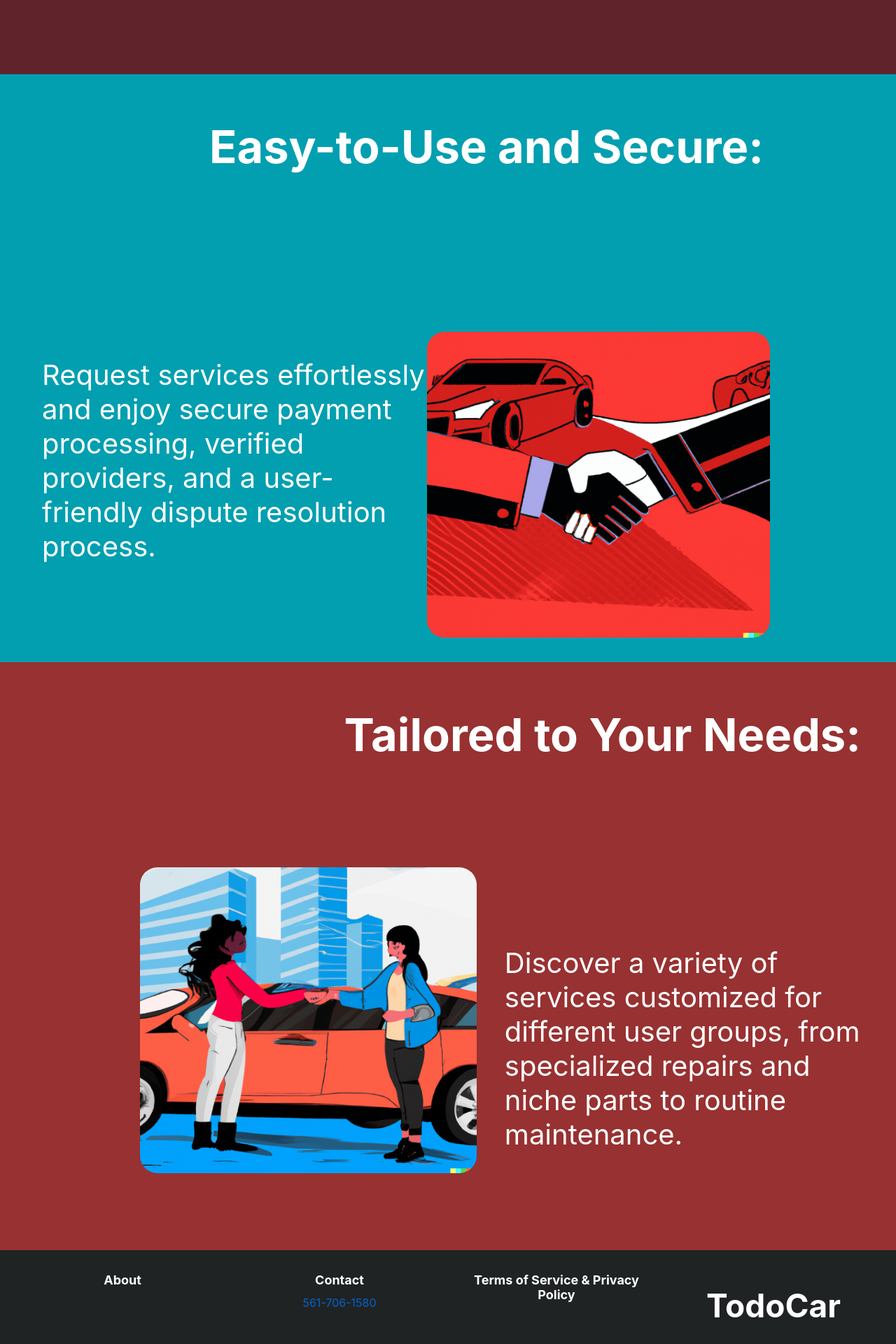
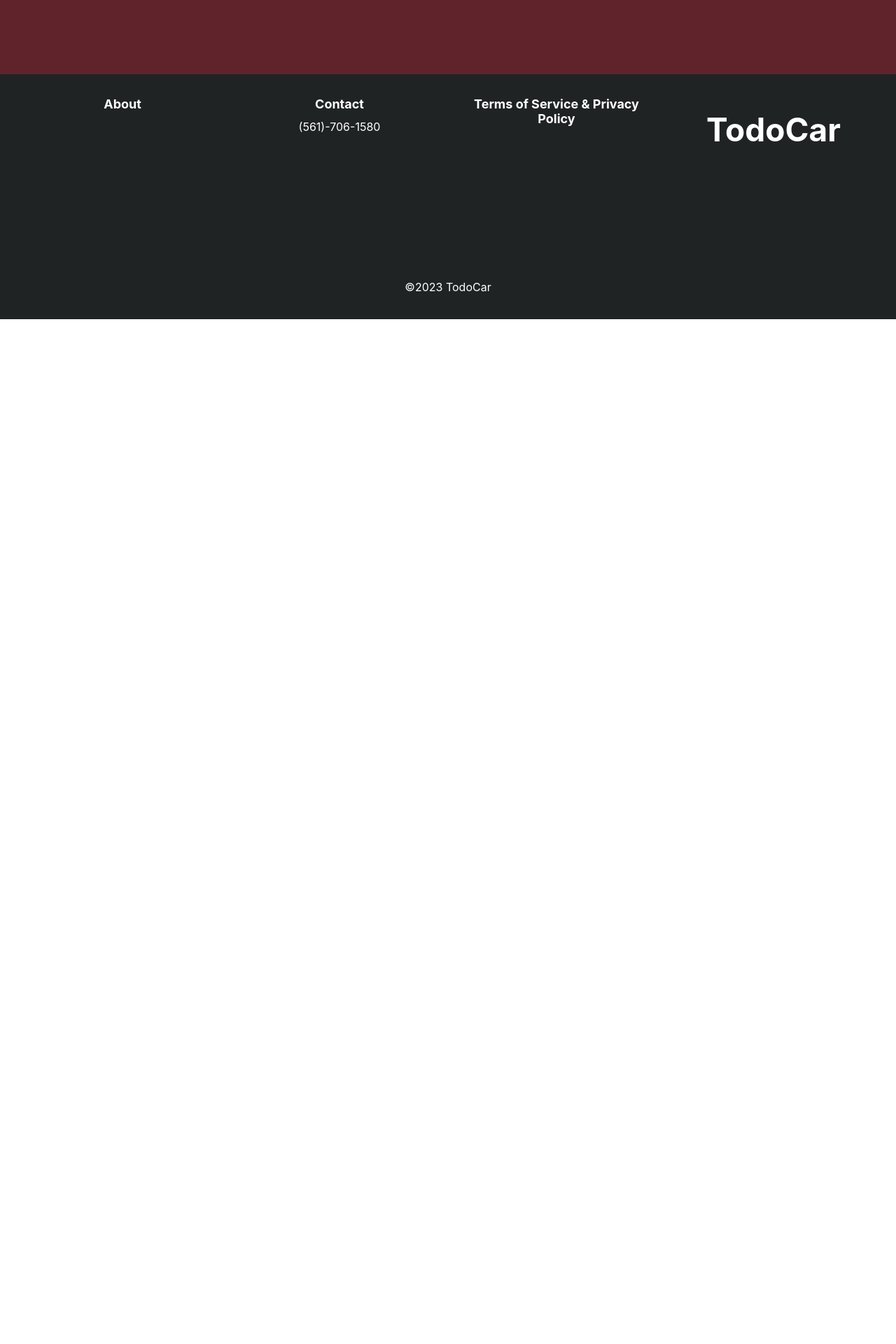
Before and after one commit to jacoboforero/TodoCar-FrontEnd, a SvelteKit app: page / in a window 1280 px wide. Shown: the part 3311-5231 px from the top of the page at 70% size. After the commit the page ends 3767 px from the top, so only its background shows below. Built offline with nearby package versions, Linux system fonts and the light colour scheme.

Commit message:
updated landing page

```diff
--- a/src/Landing/maincontent.svelte
+++ b/src/Landing/maincontent.svelte
@@ -1,11 +1,10 @@
-
-
 <div id="welcome-section">
 	<h1 class="title">Welcome to TodoCar</h1>
 	<p class="description">
-    TodoCar is a Super-app for the Car industry. A free marketplace where car dealers,
-    body shops, and customers are brought united with service providers, optimizing each party’s time and money.
-    A diverse variety of services can be offered and acquired and delivered on-site, in an open market fashion.
+		TodoCar is a Super-app for the Car industry. A free marketplace where car dealers, body shops,
+		and customers are brought united with service providers, optimizing each party’s time and money.
+		A diverse variety of services can be offered and acquired and delivered on-site, in an open
+		market fashion.
 	</p>
 </div>
 
@@ -13,15 +12,19 @@
 	<h2 class="subtitle">Popular Services</h2>
 	<section class="services">
 		<article class="service">
-      <img class="service-img" src="/tradeInPhoto.avif" alt="Trade in offer by whole sellers">
+			<img class="service-img" src="/tradeInPhoto.avif" alt="Trade in offer by whole sellers" />
 			<h2 class="service-title">Trade in offer by whole sellers</h2>
 		</article>
 		<article class="service">
-      <img class="service-img" src="/expertConsultantPhoto.avif" alt="Dealer Advertising Expert Consultant">
+			<img
+				class="service-img"
+				src="/expertConsultantPhoto.avif"
+				alt="Dealer Advertising Expert Consultant"
+			/>
 			<h2 class="service-title">Dealer Advertising Expert Consultant</h2>
 		</article>
 		<article class="service">
-      <img class="service-img" src="/carDetailingPhoto.avif" alt="Car Detailing">
+			<img class="service-img" src="/carDetailingPhoto.avif" alt="Car Detailing" />
 			<h2 class="service-title">Car Detailing</h2>
 		</article>
 	</section>
@@ -31,46 +34,25 @@
 	<h1 class="title">One-Stop Automotive Marketplace</h1>
 	<div class="section-content">
 		<p class="description">
-      Find a wide range of automotive services for dealerships, body shops, and individual car owners, all in one convenient location.
+			Find a wide range of automotive services for dealerships, body shops, and individual car
+			owners, all in one convenient location.
 		</p>
-    <img class="section-img" src="/handsShaking.png" alt="Hands shaking in front of car">
+		<img class="section-img" src="/handsShaking.png" alt="Hands shaking in front of car" />
 	</div>
 </div>
 
 <div class="section" id="section-2">
 	<h1 class="title">Save Time and Money:</h1>
 	<div class="section-content">
-    <img class="section-img" src="/saveTimeAndMoney.png" alt="people shaking hands">
+		<img class="section-img" src="/saveTimeAndMoney.png" alt="people shaking hands" />
 		<p class="description">
-      Compare quotes, read reviews, and choose the best service provider to suit your needs and budget
-    </p>
-  </div>
-</div>
-
-<div class="section" id="section-3" style="background: #029FB0;">
-  <h1 class="title" style="color: #FFF; font-size: 65px; margin-left:70px">Easy-to-Use and Secure:</h1>
-  <div class="section-content" style="display: flex; justify-content: space-between; align-items: center; width: 100%; height: 100%;">
-    <p class="description" style="width: 555px; height: 363px; color: #FFF; font-size: 40px;">
-      Request services effortlessly and enjoy secure payment processing, verified providers, and a user-friendly dispute resolution process.
-    </p>
-    <img class="section-img" src="/handsShaking.png" alt="Hands shaking in front of car" style="width: 495px; height: 437px; max-width: 100%; margin-right: 200px; border-radius: 25px;">
-  </div>
-</div>
-
-<div class="section" id="section-4" style="background: #983131;">
-  <h1 class="title" style="color: #FFF; font-size: 65px; text-align: right; margin-right:70px;">Tailored to Your Needs:</h1>
-  <div class="section-content" style="display: flex; justify-content: space-between; align-items: center; width: 100%; height: 100%;">
-    <img class="section-img" src="/saveTimeAndMoney.png" alt="people shaking hands" style="width: 495px; height: 437px; max-width: 100%; margin-left: 180px; border-radius: 25px; margin-bottom: 150px;">
-    <p class="description" style="width: 555px; height: 363px; color: #FFF; font-size: 40px; margin-right: 40px;">
-      Discover a variety of services customized for different user groups, from specialized repairs and niche parts to routine maintenance.
+			Compare quotes, read reviews, and choose the best service provider to suit your needs and
+			budget
 		</p>
 	</div>
 </div>
 
 <style>
-
-
-
 	#welcome-section {
 		width: 100%;
 		height: 260px;
@@ -83,16 +65,13 @@
 		padding-bottom: 80px;
 	}
 
-#welcome-section .title{
-
-  color: #FFF;
+	#welcome-section .title {
+		color: #fff;
 		font-size: 65px;
-
 	}
 
-
 	.description {
-  color: #FFF;
+		color: #fff;
 		text-align: left;
 		font-size: 22px;
 		margin-left: 40px;
@@ -127,22 +106,20 @@
 		height: 100vh; /* This will make the section take up the full height of the viewport */
 	}
 
-
 	#marketplace-section {
 		background: #016473;
 		display: flex;
 		flex-direction: column;
 		align-items: flex-start;
 		padding-top: 20px;
- padding-bottom:20px
+		padding-bottom: 20px;
 	}
 
 	#marketplace-section .title {
-  color: #FFF;
+		color: #fff;
 		font-size: 65px;
-  margin-left:70px
+		margin-left: 70px;
 	}
-
 
 	#marketplace-section .section-content {
 		display: flex;
@@ -155,7 +132,7 @@
 	#marketplace-section .section-content p {
 		width: 555px;
 		height: 363px;
-  color: #FFF;
+		color: #fff;
 		font-size: 40px;
 	}
 
@@ -167,19 +144,17 @@
 		border-radius: 25px;
 	}
 
-
 	#section-2 {
-  background: #60232C;
-  padding-bottom:20px;
-  padding-top:20px;
+		background: #60232c;
+		padding-bottom: 20px;
+		padding-top: 20px;
 	}
 
-#section-2 .title{
-  color: #FFF;
+	#section-2 .title {
+		color: #fff;
 		font-size: 65px;
 		text-align: right;
-  margin-right:70px;
-
+		margin-right: 70px;
 	}
 
 	#section-2 .section-img {
@@ -191,8 +166,7 @@
 		margin-bottom: 150px;
 	}
 
-#section-2 .section-content{
-
+	#section-2 .section-content {
 		display: flex;
 		justify-content: space-between;
 		align-items: center;
@@ -200,30 +174,11 @@
 		height: 100%;
 	}
 
-
 	#section-2 .section-content p {
 		width: 555px;
 		height: 363px;
-  color: #FFF;
+		color: #fff;
 		font-size: 40px;
 		margin-right: 40px;
 	}
-
-
-
-
-#section-3 {
-  background: #029FB0;
-  padding:20px;
-}
-
-#section-4 {
-  background: #983131;
-  padding:20px;
-}
-
-
-
-
-
 </style>
--- a/src/Layout/Footer.svelte
+++ b/src/Layout/Footer.svelte
@@ -9,7 +9,7 @@
 		</div>
 		<div class="column mainColumns">
 			<h1>Contact</h1>
-			<a href="tel:+5617061580" id="phoneNumber">561-706-1580</a>
+			<a href="tel:+5617061580" id="phoneNumber">(561)-706-1580</a>
 		</div>
 		<div class="column mainColumns">
 			<h1>Terms of Service & Privacy Policy</h1>
@@ -60,7 +60,7 @@
 		color: white;
 	}
 
-	#phone_number {
+	#phoneNumber {
 		color: white;
 	}
 </style>
--- a/src/routes/+page.svelte
+++ b/src/routes/+page.svelte
@@ -1,15 +1,15 @@
 <script>
-	import BannerImage from "../Landing/BannerImage.svelte";
-  import Maincontent from "../Landing/maincontent.svelte";
-  import Footer from "../Layout/Footer.svelte";
-import Header from "../Layout/Header.svelte";
+	import BannerImage from '../Landing/BannerImage.svelte';
+	import Maincontent from '../Landing/maincontent.svelte';
+	import Footer from '../Layout/Footer.svelte';
+	import Header from '../Layout/Header.svelte';
 </script>
 
 <main>
-	<Header></Header>
-	<BannerImage></BannerImage>
-	<Maincontent></Maincontent>
-	<Footer></Footer>
+	<Header />
+	<BannerImage />
+	<Maincontent />
+	<Footer />
 </main>
 
 <style>
@@ -19,8 +19,6 @@ import Header from "../Layout/Header.svelte";
 		margin: 0 auto;
 	}
 
-
-
 	@media (min-width: 640px) {
 		main {
 			max-width: none;
```
Also changed, not shown: src/routes/login/+page.svelte (added, +8 -0 lines). Lines whose indentation alone changed are shown as unchanged.
